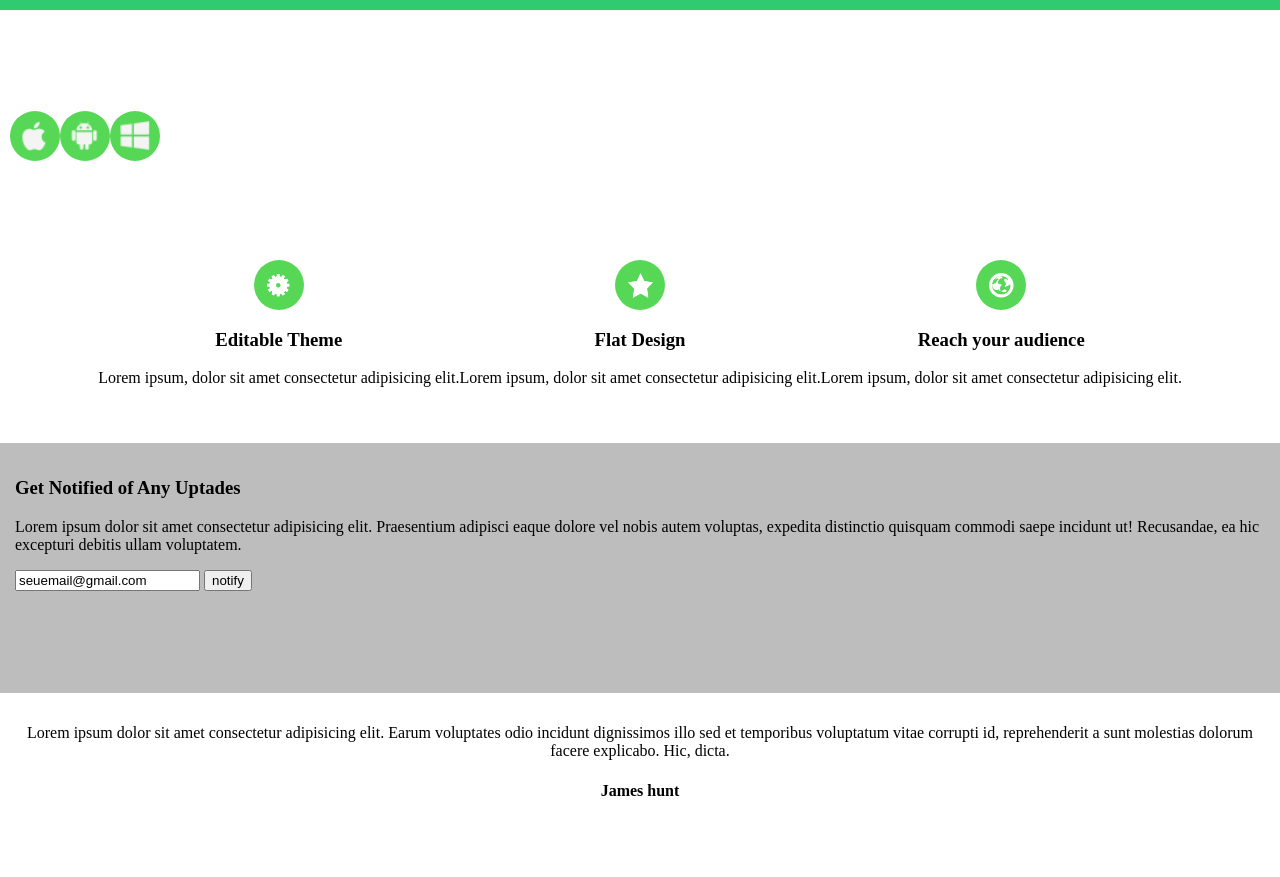
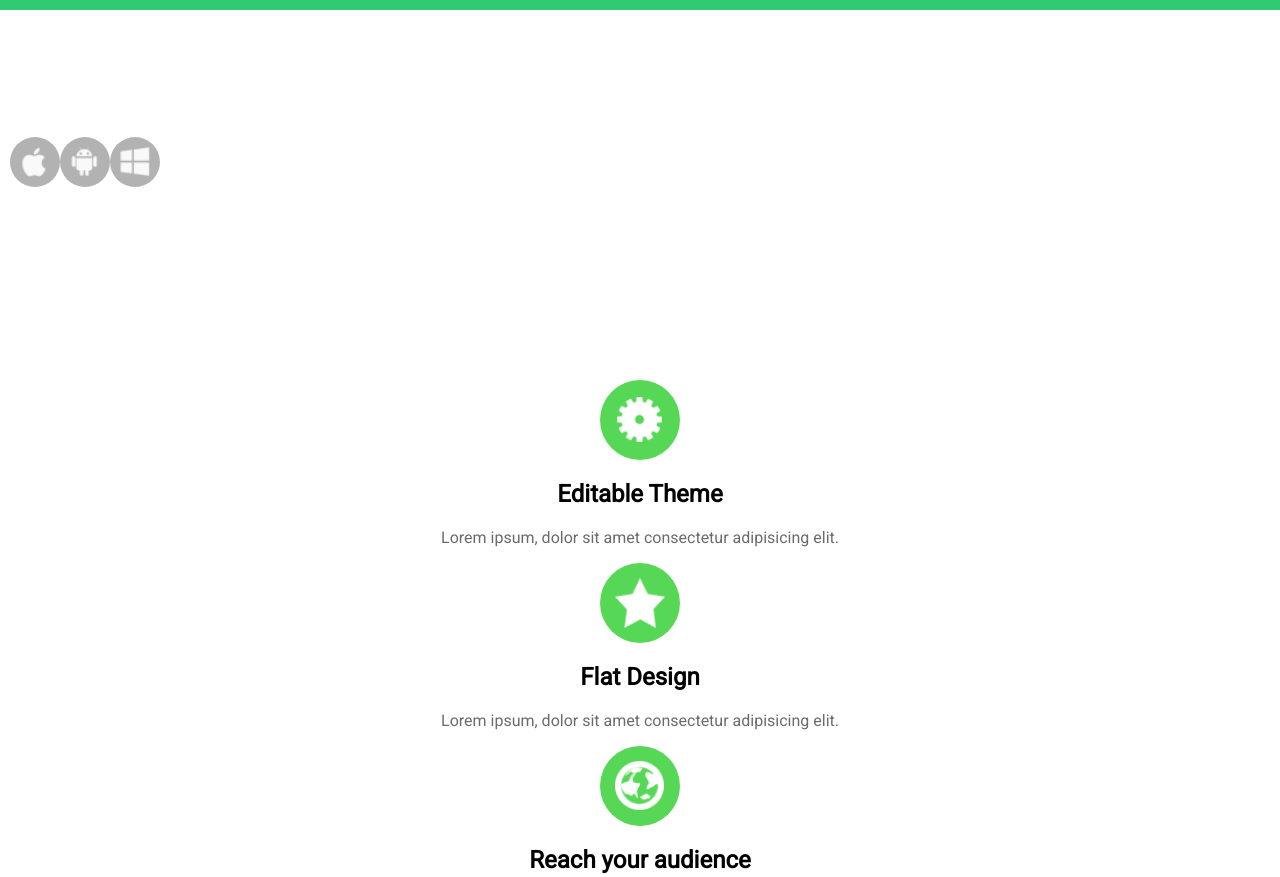
Before and after one commit to AlestanAlves/notifyproject, a plain HTML site: page index.html in a window 1280 px wide. Shown: the top 877 px of the page. Before the commit the page ends 836 px from the top, so only its background shows below. Drawn offline with Linux system fonts and the light colour scheme.

Commit message:
Arrumando estruturacao do codigo e animando botoes

```diff
--- a/css/style.css
+++ b/css/style.css
@@ -8,31 +8,37 @@ body{
                           'footer';
     grid-template-columns: 100vw;
     margin: 0;
+    font-family: 'Roboto', sans-serif;
+}
+
+body::-webkit-scrollbar{
+    width: 0px; /*remove scrollbar space */
+    background: transparent;
 }
 
 header .headitens{
     display: flex;
     justify-content: center;
-    flex-direction: row;
+    flex-direction: column;
 }
 
 .circle{
     background-color: rgb(86, 216, 86);
     border-radius: 50%;
-    width: 50px;
-    height: 50px;
+    width: 80px;
+    height: 80px;
     align-items: center;
     display: flex;
     justify-content: center;
-    flex-direction: row;
+
 }
 
 .circle2{
     flex-direction: row;
     background-color: rgb(86, 216, 86);
     border-radius: 50%;
-    width: 50px;
-    height: 50px;
+    width: 80px;
+    height: 80px;
     align-items: center;
     display: flex;
     justify-content: center;
@@ -40,16 +46,15 @@ header .headitens{
 .circle3{
     background-color: rgb(86, 216, 86);
     border-radius: 50%;
-    width: 50px;
-    height: 50px;
+    width: 80px;
+    height: 80px;
     align-items: center;
     display: flex;
     justify-content: center;
-    flex-direction: row;
 }
 
 .circle5{
-    background-color: rgb(86, 216, 86);
+    background-color: rgb(104, 103, 103);
     border-radius: 50%;
     width: 50px;
     height: 50px;
@@ -58,10 +63,12 @@ header .headitens{
     justify-content: center;
     flex-direction: row;
     float: left;
+    opacity: 0.5;
+    filter: alpha(opacity=50);
 }
 
 .circle7{
-    background-color: rgb(86, 216, 86);
+    background-color: rgb(104, 103, 103);
     border-radius: 50%;
     width: 50px;
     height: 50px;
@@ -69,10 +76,12 @@ header .headitens{
     display: flex;
     justify-content: center;
     flex-direction: row;
+    opacity: 0.5;
+    filter: alpha(opacity=50);
 }
 
 .circle8{
-    background-color: rgb(86, 216, 86);
+    background-color: rgb(104, 103, 103);
     border-radius: 50%;
     width: 50px;
     height: 50px;
@@ -80,10 +89,24 @@ header .headitens{
     display: flex;
     justify-content: center;
     flex-direction: row;
+    opacity: 0.5;
+    filter: alpha(opacity=50);
 }
 
-header h3 p{
-    padding: 20px;
+.circle5:hover {
+    opacity: 1.0;
+    filter: alpha(opacity=100);
+    background-color: #30cb70;
+}
+.circle7:hover {
+    opacity: 1.0;
+    filter: alpha(opacity=100);
+    background-color: #30cb70;
+}
+.circle8:hover {
+    opacity: 1.0;
+    filter: alpha(opacity=100);
+    background-color: #30cb70;
 }
 
 header {
@@ -93,6 +116,11 @@ header {
     justify-content: space-between;
     padding: 40px;
     flex-direction: column;
+    height: 600px;
+}
+
+header p{
+    color: rgb(107, 107, 107);
 }
 
 body span {
@@ -103,16 +131,16 @@ body span {
 }
 
 nav{
-    align-items: left;
+    align-items: center;
     background-image: url(../images/banner.png);
     background-size: cover;
     grid-area: navbar;
-    height: 200px;
+    height: 300px;
     margin: 10px 0;
-    padding: 0 10px;
+    padding: 10px;
 }
 
-nav span{
+nav div{
     display: flex;
     flex-direction: row;
     float: left;
@@ -122,6 +150,7 @@ nav span{
 
 nav h1{
     color: white;
+    font-family: 'Pacifico', cursive;
 }
 
 nav .mao{
--- a/index.html
+++ b/index.html
@@ -7,53 +7,60 @@
     <meta http-equiv="X-UA-Compatible" content="ie=edge">
     <title>Notify</title>
     <link rel="stylesheet" href="css/style.css">
+    <link href="https://fonts.googleapis.com/css?family=Roboto&display=swap" rel="stylesheet">
+    <link href="https://fonts.googleapis.com/css?family=Pacifico&display=swap" rel="stylesheet">
 
 </head>
 
 <body>
-        <span>
-
-        </span>
+    <span>
+    </span>
 
     <nav>
-        <h1>Notify</h1>
+        <h1>Notify.</h1>
         <p>A great new free psd theme to showcase your new application</p>
-        <span class="circle5">
+        <div class="circle5">
             <img src="images/icone-ios.png" alt="imagem do icone da Apple" width="30px">
-        </span>
-        <span class="circle7">
+        </div>
+        <div class="circle7">
             <img src="images/icone-android.png" alt="imagem do icone do android" width="30px">
-        </span>
-        <span class="circle8">
+        </div>
+        <div class="circle8">
             <img src="images/icone-windows.png" alt="imagem do icone do windows" width="30px">
-        </span>
+        </div>
     </nav>
     <header>
-
         <div class="headitens" align="center">
                     <div>
                         <div class="circle">
-                        <img src="images/icone1.png" alt="ferramentas" width="25px">
+                        <img src="images/icone1.png" alt="ferramentas" width="50px">
                         </div>
-                        <h3>Editable Theme</h3>
+                        <h2>Editable Theme</h2>
                         <p class="paragrafo">Lorem ipsum, dolor sit amet consectetur adipisicing elit.  </p>
                     </div>
                     <div>
                         <div class="circle2">
-                        <img src="images/icone2.png" alt="" width="25px">
+                        <img src="images/icone2.png" alt="" width="50px">
                         </div>
-                        <h3>Flat Design</h3>
+                        <h2>Flat Design</h2>
                         <p>Lorem ipsum, dolor sit amet consectetur adipisicing elit. </p>
                     </div>
                     <div>
                         <div class="circle3">
-                        <img src="images/icone3.png" alt="" width="25px">
+                        <img src="images/icone3.png" alt="" width="50px">
                         </div>
-                        <h3>Reach your audience</h3>
-                        <p>Lorem ipsum, dolor sit amet consectetur adipisicing elit. </p>
+                        <h2>Reach your audience</h2>
+                        <p>Lorem ipsum, dolor sit amet consectetur adipisicing elit.</p>
                     </div>
                 </div>
-        </header>
+    </header>
+
+<main>
+    <h3>Get Notified of Any Uptades</h3>
+    <p>Lorem ipsum dolor sit amet consectetur adipisicing elit. Praesentium adipisci eaque dolore vel nobis autem voluptas, expedita distinctio quisquam commodi saepe incidunt ut! Recusandae, ea hic excepturi debitis ullam voluptatem.</p>
+    <input type="email" value="seuemail@gmail.com" >
+    <input type="submit" value="notify">
+</main>
 
 <section>
     <div>
@@ -63,16 +70,8 @@
     <h4>James hunt</h4>
     </div>
 
-</section
->
+</section>
 
-<main>
-    <h3>Get Notified of Any Uptades</h3>
-    <p>Lorem ipsum dolor sit amet consectetur adipisicing elit. Praesentium adipisci eaque dolore vel nobis autem voluptas, expedita distinctio quisquam commodi saepe incidunt ut! Recusandae, ea hic excepturi debitis ullam voluptatem.</p>
-    <input type="email" value="seuemail@gmail.com" >
-    <input type="submit" value="notify">
-
-</main>
 
 </body>
 
```
